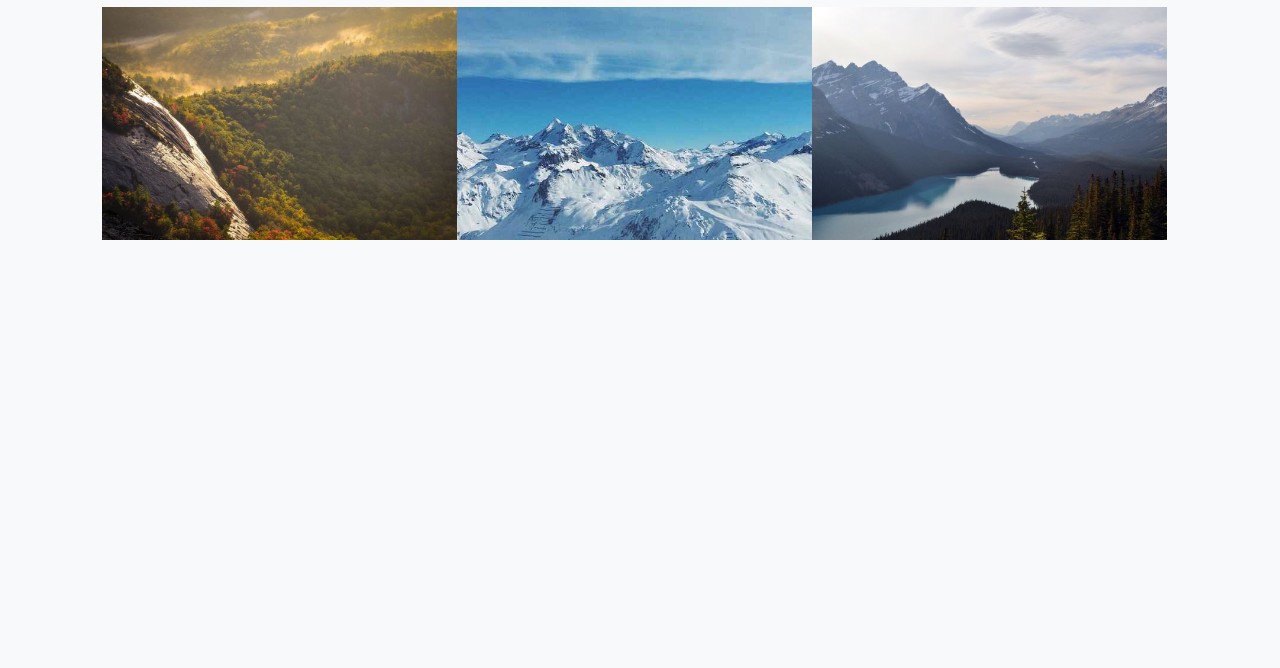
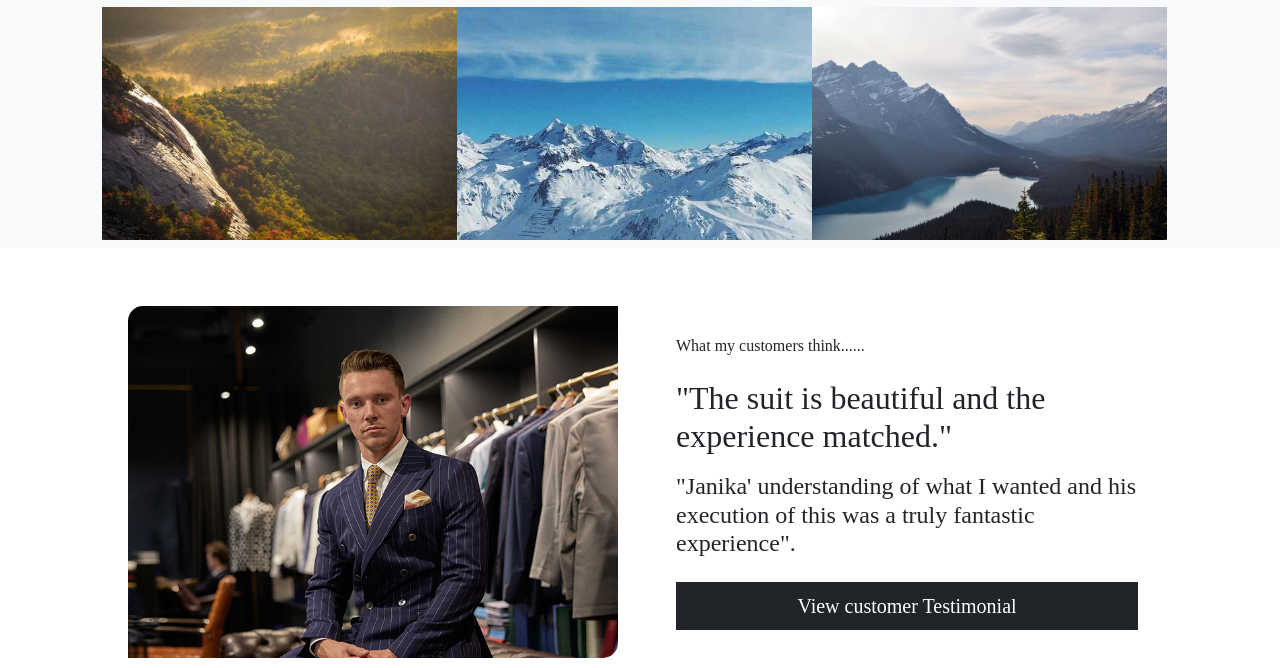
Before and after one commit to NnamTechWave/JanikaExpressions, a Flask app: page / in a window 1280 px wide. Shown: the part 3844-4512 px from the top of the page. Before the commit the page ends 4084 px from the top, so only its background shows below. Run offline with Flask 3, Linux system fonts and the light colour scheme; some libraries are stand-ins or nearby versions.

Commit message:
Add section for what my customers think, created a row and two col

```diff
--- a/templates/index.html
+++ b/templates/index.html
@@ -345,31 +345,23 @@
                 <div id="myModal" class="modal-css">
                     <span class="close-css cursor-css mt-5 pt-5" onclick="closeModal()">&times;</span>
                     <div class="modal-content-css">
-
                         <div class="mySlides">
                             <div class="numbertext">1 / 3</div>
                             <img src="/static/images/img_nature.jpg" style="width:100%; height: 20rem;">
                         </div>
-
                         <div class="mySlides">
                             <div class="numbertext">2 / 3</div>
                             <img src="/static/images/img_snow.jpg" style="width:100%; height: 20rem;">
                         </div>
-
                         <div class="mySlides">
                             <div class="numbertext">3 / 3</div>
                             <img src="/static/images/img_mountains.jpg" style="width:100%; height: 20rem;">
                         </div>
-
-
                         <a class="prev-css" onclick="plusSlides(-1)">&#10094;</a>
                         <a class="next-css" onclick="plusSlides(1)">&#10095;</a>
-
                         <div class="caption-container">
                             <p id="caption"></p>
                         </div>
-
-
                         <div class="column-css">
                             <img class="demo cursor-css" src="/static/images/img_nature.jpg" style="width:100%" onclick="currentSlide(1)" alt="Nature and sunrise">
                         </div>
@@ -379,10 +371,32 @@
                         <div class="column-css">
                             <img class="demo cursor-css" src="/static/images/img_mountains.jpg" style="width:100%" onclick="currentSlide(3)" alt="Mountains and fjords">
                         </div>
-
                     </div>
                 </div>
-
+            </div>
+        </div>
+    </section>
+    <!-- What my customers think -->
+    <section>
+        <div class="container mt-5 px-lg-5 px-3">
+          <div class="row">
+            <div class="col-lg-6 col-12">
+              <div class="image-container">
+                <div class="image-wrapper" style="height: 22rem;">
+                  <img src="/static/images/bespoke-client.jpg" class="img-fluid responsive-image" alt="">
+                </div>
+              </div>
+            </div>
+            <div class="col-lg-6 col-12">
+              <div class="p-4 thin-text mt-3">
+                <h6 class="mb-4">What my customers think......</h6>
+                <h2 class="mb-3">"The suit is beautiful and the experience matched."</h2>
+                <h4>"Janika' understanding of what I wanted and his execution of this was a truly fantastic experience".</h4>
+                <div class="hover-container">
+                  <button class="btn btn-dark hover-btn btn-lg rounded-0 mt-3 form-control">View customer Testimonial <i class="bi bi-arrow-right hover-icon"></i></button>
+                </div>
+                </div>
+            </div>
           </div>
         </div>
     </section>
```
Lines whose indentation alone changed are shown as unchanged.
